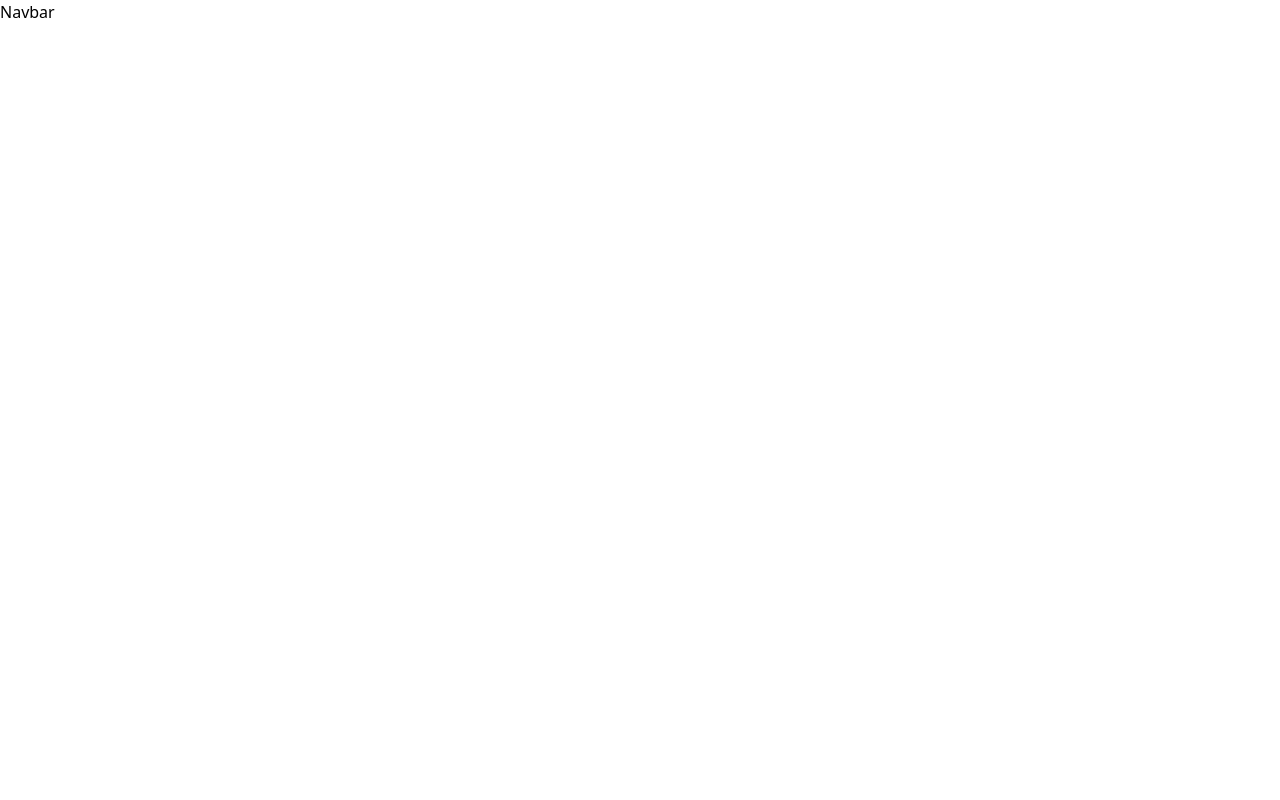
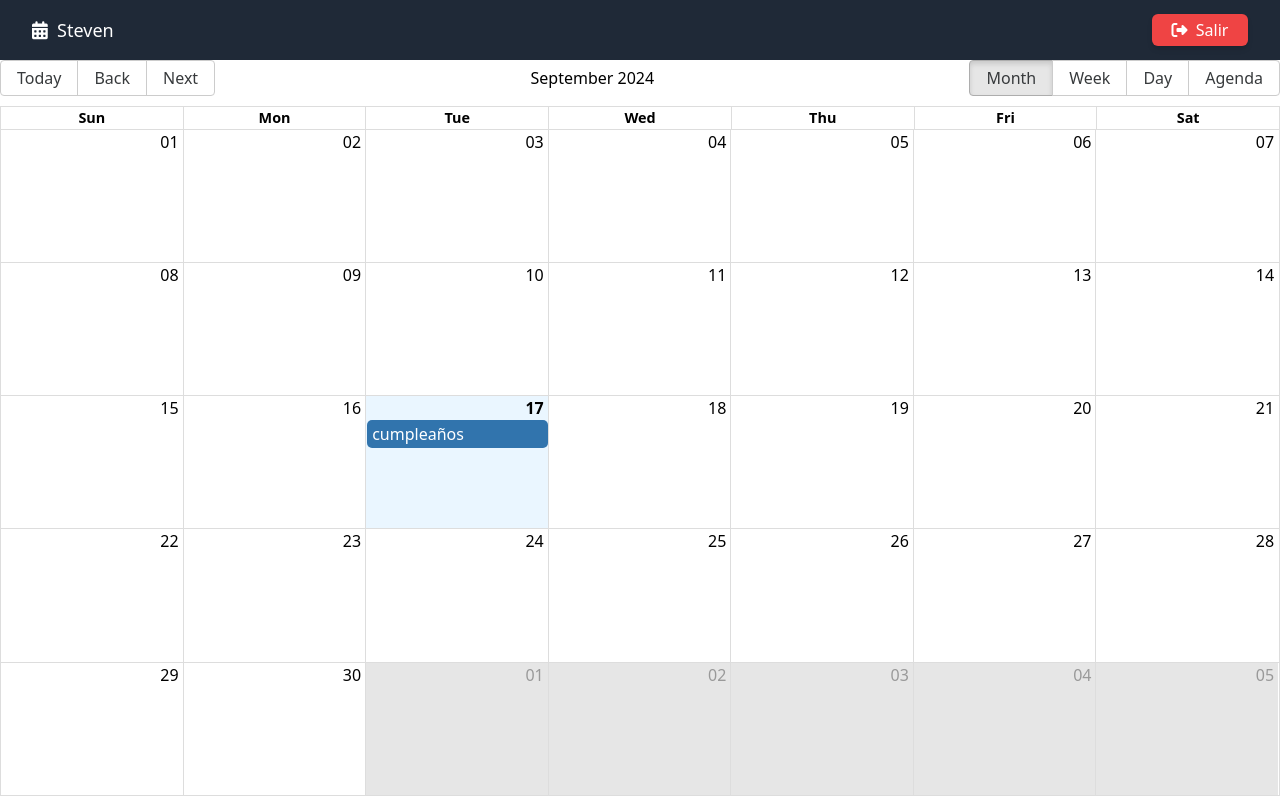
Before and after one commit to StxvenDev/calendar-app, a React (Vite) app: page /auth in a window 1280 px wide. Built offline with nearby package versions, Linux system fonts and the light colour scheme.

Commit message:
feat: navbar and big calendar

```diff
--- a/index.html
+++ b/index.html
@@ -6,6 +6,7 @@
     <meta name="viewport" content="width=device-width, initial-scale=1.0" />
     <title>Vite + React</title>
     <link href="./src/output.css">
+    <link rel="stylesheet" href="https://cdnjs.cloudflare.com/ajax/libs/font-awesome/6.6.0/css/all.min.css" integrity="sha512-Kc323vGBEqzTmouAECnVceyQqyqdsSiqLQISBL29aUW4U/M7pSPA/gEUZQqv1cwx4OnYxTxve5UMg5GT6L4JJg==" crossorigin="anonymous" referrerpolicy="no-referrer" />
   </head>
   <body>
     <div id="root"></div>
--- a/package.json
+++ b/package.json
@@ -5,13 +5,15 @@
   "type": "module",
   "scripts": {
     "dev": "vite",
-    "tw" : "npx tailwindcss -i ./src/input.css -o ./src/output.css --watch",
+    "tw": "npx tailwindcss -i ./src/input.css -o ./src/output.css --watch",
     "build": "vite build",
     "lint": "eslint .",
     "preview": "vite preview"
   },
   "dependencies": {
+    "date-fns": "^4.1.0",
     "react": "^18.3.1",
+    "react-big-calendar": "^1.14.1",
     "react-dom": "^18.3.1",
     "react-router-dom": "6"
   },
--- a/src/calendar/components/Navbar.jsx
+++ b/src/calendar/components/Navbar.jsx
@@ -2,6 +2,21 @@ import React from 'react'
 
 export const Navbar = () => {
   return (
-    <div>Navbar</div>
+    <nav className='bg-gray-800 text-white'>
+        <div className='mx-auto max-w-7xl px-2 sm:p-6 lg:px-8'>
+            <div className='flex h-3 items-center justify-between'>
+                <span className='text-lg'>
+                    <i className='fas fa-calendar-alt'></i>
+                    &nbsp;
+                    Steven
+                </span>
+                <button className='bg-red-500 w-24 h-8 shadow-md rounded-md font-medium hover:bg-red-700'>
+                    <i className='fas fa-sign-out-alt'></i>
+                    &nbsp;
+                    Salir
+                </button>
+            </div>
+        </div>
+    </nav>
   )
 }
--- a/src/calendar/pages/CalendarPage.jsx
+++ b/src/calendar/pages/CalendarPage.jsx
@@ -1,10 +1,49 @@
-import React from 'react'
+import {Calendar, dateFnsLocalizer} from 'react-big-calendar'
+import 'react-big-calendar/lib/css/react-big-calendar.css'
+import format from 'date-fns/format'
+import parse from 'date-fns/parse'
+import startOfWeek from 'date-fns/startOfWeek'
+import getDay from 'date-fns/getDay'
+import enUS from 'date-fns/locale/en-US'
 import { Navbar } from '../components/Navbar'
+import { addHours } from 'date-fns'
 
 export const CalendarPage = () => {
+
+    const locales = {
+        'en-US': enUS,
+      }
+
+      const localizer = dateFnsLocalizer({
+        format,
+        parse,
+        startOfWeek,
+        getDay,
+        locales,
+      });
+
+      const events = [{
+        title:'cumpleaños',
+        notes: 'Hay que comprar mecatos',
+        start : new Date(),
+        end : addHours(new Date(), 2),
+        bgColor: '#fafafa',
+        user: {
+            _id: '123',
+            name: 'fernando'
+        }
+      }]
+
   return (
     <>
         <Navbar />
+        <Calendar
+            localizer={localizer}
+            events={events}
+            startAccessor="start"
+            endAccessor="end"
+            style={{ height: 'calc(100vh - 64px)' }}
+        />
     </>
   )
 }
--- a/src/output.css
+++ b/src/output.css
@@ -554,8 +554,17 @@ video {
   --tw-contain-style:  ;
 }
 
+.mx-auto {
+  margin-left: auto;
+  margin-right: auto;
+}
+
 .mt-10 {
   margin-top: 2.5rem;
+}
+
+.mt-2 {
+  margin-top: 0.5rem;
 }
 
 .mt-3 {
@@ -570,16 +579,16 @@ video {
   margin-top: 1.75rem;
 }
 
-.mt-2 {
-  margin-top: 0.5rem;
-}
-
 .flex {
   display: flex;
 }
 
 .h-1\/2 {
   height: 50%;
+}
+
+.h-4 {
+  height: 1rem;
 }
 
 .h-8 {
@@ -594,12 +603,20 @@ video {
   height: 100vh;
 }
 
+.h-3 {
+  height: 0.75rem;
+}
+
 .w-1\/3 {
   width: 33.333333%;
 }
 
 .w-2\/3 {
   width: 66.666667%;
+}
+
+.w-24 {
+  width: 6rem;
 }
 
 .w-40 {
@@ -612,6 +629,10 @@ video {
 
 .w-screen {
   width: 100vw;
+}
+
+.max-w-7xl {
+  max-width: 80rem;
 }
 
 .flex-row {
@@ -638,25 +659,25 @@ video {
   justify-content: center;
 }
 
-.rounded-md {
-  border-radius: 0.375rem;
+.justify-between {
+  justify-content: space-between;
 }
 
 .rounded-lg {
   border-radius: 0.5rem;
 }
 
-.rounded {
-  border-radius: 0.25rem;
-}
-
-.rounded-e-lg {
-  border-start-end-radius: 0.5rem;
-  border-end-end-radius: 0.5rem;
+.rounded-md {
+  border-radius: 0.375rem;
 }
 
 .border-2 {
   border-width: 2px;
+}
+
+.bg-blue-500 {
+  --tw-bg-opacity: 1;
+  background-color: rgb(59 130 246 / var(--tw-bg-opacity));
 }
 
 .bg-blue-600 {
@@ -664,38 +685,33 @@ video {
   background-color: rgb(37 99 235 / var(--tw-bg-opacity));
 }
 
+.bg-gray-800 {
+  --tw-bg-opacity: 1;
+  background-color: rgb(31 41 55 / var(--tw-bg-opacity));
+}
+
+.bg-red-500 {
+  --tw-bg-opacity: 1;
+  background-color: rgb(239 68 68 / var(--tw-bg-opacity));
+}
+
 .bg-white {
   --tw-bg-opacity: 1;
   background-color: rgb(255 255 255 / var(--tw-bg-opacity));
 }
 
-.bg-fuchsia-200 {
-  --tw-bg-opacity: 1;
-  background-color: rgb(245 208 254 / var(--tw-bg-opacity));
-}
-
-.bg-blue-500 {
-  --tw-bg-opacity: 1;
-  background-color: rgb(59 130 246 / var(--tw-bg-opacity));
-}
-
-.bg-blue-400 {
-  --tw-bg-opacity: 1;
-  background-color: rgb(96 165 250 / var(--tw-bg-opacity));
-}
-
-.bg-blue-300 {
-  --tw-bg-opacity: 1;
-  background-color: rgb(147 197 253 / var(--tw-bg-opacity));
-}
-
-.bg-blue-200 {
-  --tw-bg-opacity: 1;
-  background-color: rgb(191 219 254 / var(--tw-bg-opacity));
+.px-2 {
+  padding-left: 0.5rem;
+  padding-right: 0.5rem;
 }
 
 .pl-2 {
   padding-left: 0.5rem;
+}
+
+.text-lg {
+  font-size: 1.125rem;
+  line-height: 1.75rem;
 }
 
 .text-xl {
@@ -711,29 +727,19 @@ video {
   font-weight: 500;
 }
 
-.text-blue-400 {
-  --tw-text-opacity: 1;
-  color: rgb(96 165 250 / var(--tw-text-opacity));
-}
-
 .text-blue-50 {
   --tw-text-opacity: 1;
   color: rgb(239 246 255 / var(--tw-text-opacity));
 }
 
+.text-blue-500 {
+  --tw-text-opacity: 1;
+  color: rgb(59 130 246 / var(--tw-text-opacity));
+}
+
 .text-white {
   --tw-text-opacity: 1;
   color: rgb(255 255 255 / var(--tw-text-opacity));
-}
-
-.text-blue-600 {
-  --tw-text-opacity: 1;
-  color: rgb(37 99 235 / var(--tw-text-opacity));
-}
-
-.text-blue-500 {
-  --tw-text-opacity: 1;
-  color: rgb(59 130 246 / var(--tw-text-opacity));
 }
 
 .shadow-2xl {
@@ -742,26 +748,10 @@ video {
   box-shadow: var(--tw-ring-offset-shadow, 0 0 #0000), var(--tw-ring-shadow, 0 0 #0000), var(--tw-shadow);
 }
 
-.shadow-inner {
-  --tw-shadow: inset 0 2px 4px 0 rgb(0 0 0 / 0.05);
-  --tw-shadow-colored: inset 0 2px 4px 0 var(--tw-shadow-color);
+.shadow-md {
+  --tw-shadow: 0 4px 6px -1px rgb(0 0 0 / 0.1), 0 2px 4px -2px rgb(0 0 0 / 0.1);
+  --tw-shadow-colored: 0 4px 6px -1px var(--tw-shadow-color), 0 2px 4px -2px var(--tw-shadow-color);
   box-shadow: var(--tw-ring-offset-shadow, 0 0 #0000), var(--tw-ring-shadow, 0 0 #0000), var(--tw-shadow);
-}
-
-.shadow-lg {
-  --tw-shadow: 0 10px 15px -3px rgb(0 0 0 / 0.1), 0 4px 6px -4px rgb(0 0 0 / 0.1);
-  --tw-shadow-colored: 0 10px 15px -3px var(--tw-shadow-color), 0 4px 6px -4px var(--tw-shadow-color);
-  box-shadow: var(--tw-ring-offset-shadow, 0 0 #0000), var(--tw-ring-shadow, 0 0 #0000), var(--tw-shadow);
-}
-
-.shadow-inherit {
-  --tw-shadow-color: inherit;
-  --tw-shadow: var(--tw-shadow-colored);
-}
-
-.shadow-black {
-  --tw-shadow-color: #000;
-  --tw-shadow: var(--tw-shadow-colored);
 }
 
 .outline-none {
@@ -780,24 +770,19 @@ video {
   background-color: rgb(96 165 250 / var(--tw-bg-opacity));
 }
 
-.hover\:bg-blue-600:hover {
-  --tw-bg-opacity: 1;
-  background-color: rgb(37 99 235 / var(--tw-bg-opacity));
-}
-
-.hover\:bg-gray-400:hover {
-  --tw-bg-opacity: 1;
-  background-color: rgb(156 163 175 / var(--tw-bg-opacity));
-}
-
-.hover\:bg-gray-200:hover {
-  --tw-bg-opacity: 1;
-  background-color: rgb(229 231 235 / var(--tw-bg-opacity));
-}
-
 .hover\:bg-gray-100:hover {
   --tw-bg-opacity: 1;
   background-color: rgb(243 244 246 / var(--tw-bg-opacity));
+}
+
+.hover\:bg-red-700:hover {
+  --tw-bg-opacity: 1;
+  background-color: rgb(185 28 28 / var(--tw-bg-opacity));
+}
+
+.focus\:border-blue-400:focus {
+  --tw-border-opacity: 1;
+  border-color: rgb(96 165 250 / var(--tw-border-opacity));
 }
 
 .focus\:border-blue-600:focus {
@@ -805,12 +790,15 @@ video {
   border-color: rgb(37 99 235 / var(--tw-border-opacity));
 }
 
-.focus\:border-gray-700:focus {
-  --tw-border-opacity: 1;
-  border-color: rgb(55 65 81 / var(--tw-border-opacity));
+@media (min-width: 640px) {
+  .sm\:p-6 {
+    padding: 1.5rem;
+  }
 }
 
-.focus\:border-blue-400:focus {
-  --tw-border-opacity: 1;
-  border-color: rgb(96 165 250 / var(--tw-border-opacity));
+@media (min-width: 1024px) {
+  .lg\:px-8 {
+    padding-left: 2rem;
+    padding-right: 2rem;
+  }
 }
```
Also changed, not shown: 1 other file (tests, documents, lock files or other folders).
